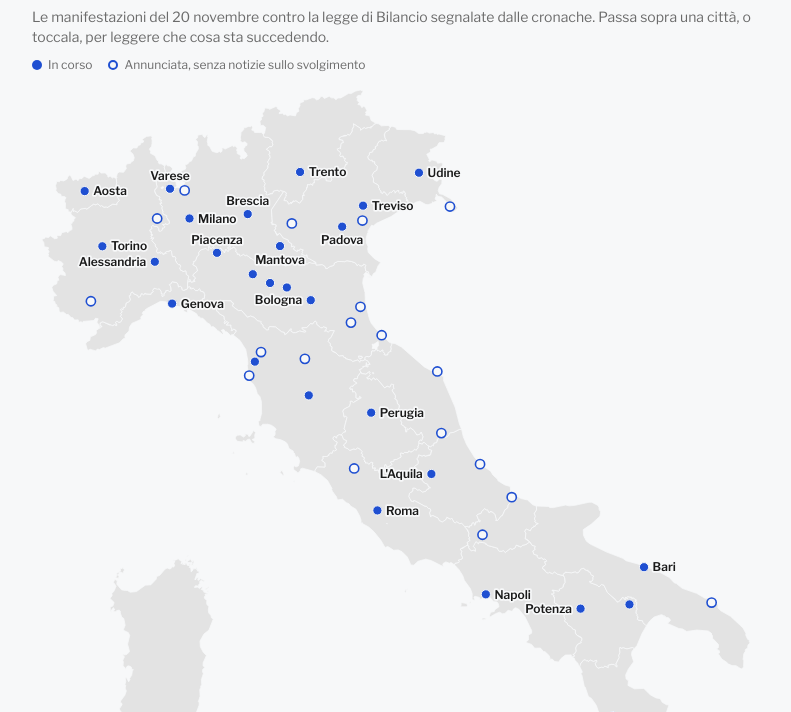
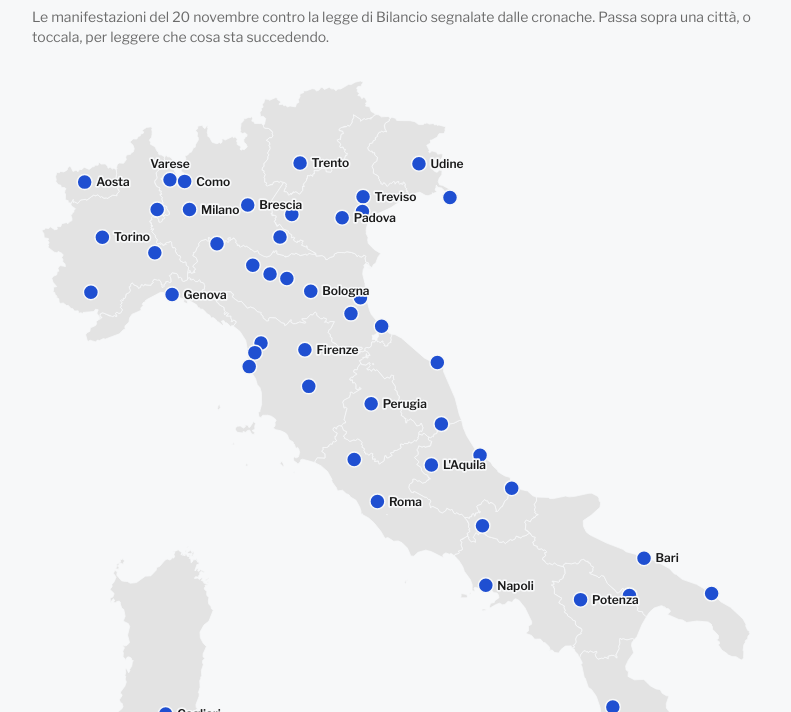
Before and after one commit to CosimoFire/cortei-italia, a plain HTML site: page mappa/index.html in a window 1280 px wide. Shown: the part 88-800 px from the top of the page, without its empty margins (244-1035 px from the left). Drawn offline with nearby package versions, Linux system fonts and the light colour scheme.

Commit message:
Pallini più grandi, nessuna distinzione tra cortei in corso e annunciati
Co-Authored-By: Claude Opus 5.5 <noreply@anthropic.com>

```diff
--- a/mappa/index.html
+++ b/mappa/index.html
@@ -10,9 +10,7 @@
 <link rel="stylesheet" href="../assets/radar.css">
 <style>
   .r-tip { max-width: 300px; }
-  .r-tip__stato { font-size: 11px; font-weight: 600; letter-spacing: .04em; text-transform: uppercase; margin: 0 0 6px; color: var(--ink-2); }
-  .r-tip__stato.is-live { color: var(--blue); }
-  .r-tip ul { margin: 0; padding: 0; list-style: none; }
+  .r-tip ul { margin: 6px 0 0; padding: 0; list-style: none; }
   .r-tip li { position: relative; padding-left: 11px; margin: 0 0 6px; }
   .r-tip li:last-child { margin-bottom: 0; }
   .r-tip li::before { content: ""; position: absolute; left: 0; top: .55em; width: 4px; height: 4px; border-radius: 50%; background: var(--ink-2); }
@@ -20,7 +18,6 @@
   .citta { cursor: pointer; transition: opacity 180ms ease; }
   .etichetta { font-size: 12px; font-weight: 600; fill: var(--ink); paint-order: stroke; stroke: var(--bg); stroke-width: 3.5px; stroke-linejoin: round; pointer-events: none; transition: opacity 180ms ease; }
   .etichetta--min { font-size: 11px; }
-  .sw--pieno { border-radius: 50%; background: var(--blue); }
 </style>
 </head>
 <body>
@@ -30,12 +27,7 @@
     <p class="r-sub">Le manifestazioni del 20 novembre contro la legge di Bilancio segnalate dalle cronache. Passa sopra una città, o toccala, per leggere che cosa sta succedendo.</p>
   </header>
 
-  <div class="r-key" aria-hidden="true">
-    <span><i class="sw sw--pieno"></i>In corso</span>
-    <span><i class="sw sw--ring"></i>Annunciata, senza notizie sullo svolgimento</span>
-  </div>
-
-  <figure class="r-chart" id="mappa" style="margin-top:12px"></figure>
+  <figure class="r-chart" id="mappa"></figure>
   <ul class="sr-only" id="elenco"></ul>
 
   <p class="r-note" id="nota">La mappa riporta le città in cui le cronache segnalano cortei e presìdi: non è l'elenco completo delle piazze dello sciopero.</p>
@@ -84,18 +76,17 @@
         lonlat: c
       };
     }).filter(Boolean);
-    // i pallini "in corso" sopra quelli annunciati
-    dati.sort(function (a, b) { return a.live - b.live || b.lonlat[1] - a.lonlat[1]; });
+    // da nord a sud: i pallini a sud stanno sopra
+    dati.sort(function (a, b) { return b.lonlat[1] - a.lonlat[1]; });
 
     // elenco per lettori di schermo
-    d3.select("#elenco").selectAll("li").data(dati.slice().sort(function (a, b) { return b.live - a.live || a.citta.localeCompare(b.citta); }))
-      .join("li").text(function (d) { return d.citta + ", " + d.stato + ": " + d.eventi.join(". ") + "."; });
+    d3.select("#elenco").selectAll("li").data(dati.slice().sort(function (a, b) { return a.citta.localeCompare(b.citta); }))
+      .join("li").text(function (d) { return d.citta + ": " + d.eventi.join(". ") + "."; });
 
     var tip = Radar.tooltip(box);
 
     function tipHTML(d) {
       return '<div class="r-tip__t">' + esc(nome(d.citta)) + "</div>" +
-        '<div class="r-tip__stato' + (d.live ? " is-live" : "") + '">' + (d.live ? "In corso" : "Annunciata") + "</div>" +
         "<ul>" + d.eventi.map(function (e) { return "<li>" + esc(e) + "</li>"; }).join("") + "</ul>";
     }
     function nome(c) { return c === "Mestre" ? "Venezia-Mestre" : c; }
@@ -109,12 +100,12 @@
       proj.translate([tr[0] + pad - bb[0][0], tr[1] + 6 - bb[0][1]]);
       var H = Math.ceil(bb[1][1] - bb[0][1] + 12);   // altezza presa dalla forma dell'Italia
       dati.forEach(function (d) { var p = proj(d.lonlat); d.x = p[0]; d.y = p[1]; });
-      var R = narrow ? 3.6 : 4.6;
+      var R = narrow ? 5.5 : 7.5;
 
       var svg = d3.select(box).selectAll("svg").data([0]).join("svg")
         .attr("width", W).attr("height", H).attr("viewBox", "0 0 " + W + " " + H)
         .attr("role", "img")
-        .attr("aria-label", "Mappa delle città con cortei e presìdi per lo sciopero generale, in corso o annunciati. L'elenco delle città segue la mappa.");
+        .attr("aria-label", "Mappa delle città con cortei e presìdi per lo sciopero generale. L'elenco delle città segue la mappa.");
       svg.selectAll("title").data([0]).join("title").text("Cortei e presìdi per lo sciopero generale del 20 novembre");
 
       svg.selectAll("g.regioni").data([0]).join("g").attr("class", "regioni")
@@ -124,9 +115,7 @@
       var gP = svg.selectAll("g.punti").data([0]).join("g").attr("class", "punti");
       var punti = gP.selectAll("circle").data(dati, function (d) { return d.citta; }).join("circle")
         .attr("class", "citta mark").attr("cx", function (d) { return d.x; }).attr("cy", function (d) { return d.y; })
-        .style("fill", function (d) { return d.live ? "var(--blue)" : "var(--bg)"; })
-        .style("stroke", function (d) { return d.live ? "var(--bg)" : "var(--blue)"; })
-        .style("stroke-width", function (d) { return d.live ? 1 : 1.6; });
+        .style("fill", "var(--blue)").style("stroke", "var(--bg)").style("stroke-width", 1.5);
       Radar.enter(punti, phase,
         function (s) { s.attr("r", 0); },
         function (s) { s.attr("r", R); },
@@ -135,13 +124,13 @@
       // ---- etichette: città in corso, per priorità, senza sovrapposizioni ----
       var pallini = dati.map(function (d) { return [d.x - R, d.y - R, d.x + R, d.y + R]; }), occupati = [];
       function vuoto(b, lista) { return lista.every(function (o) { return b[2] < o[0] || b[0] > o[2] || b[3] < o[1] || b[1] > o[3]; }); }
-      // le prime città della lista possono coprire un pallino vicino, mai un'altra etichetta
+      // le città della lista PRIORITA possono coprire un pallino vicino, mai un'altra etichetta
       function libero(b, top) {
         if (b[0] < 0 || b[2] > W || b[1] < 0 || b[3] > H) return false;
         return vuoto(b, occupati) && (top || vuoto(b, pallini));
       }
       var fs = narrow ? 11 : 12, cw = fs * 0.56;
-      var candidati = dati.filter(function (d) { return d.live; }).sort(function (a, b) {
+      var candidati = dati.slice().sort(function (a, b) {
         var pa = PRIORITA.indexOf(a.citta), pb = PRIORITA.indexOf(b.citta);
         return (pa < 0 ? 99 : pa) - (pb < 0 ? 99 : pb);
       });
@@ -156,7 +145,7 @@
           { x: d.x, y: d.y + R + h + 1, a: "middle", b: [d.x - w / 2, d.y + R + 2, d.x + w / 2, d.y + R + h + 3] }
         ];
         for (var i = 0; i < pos.length; i++) {
-          if (libero(pos[i].b, PRIORITA.indexOf(d.citta) > -1 && PRIORITA.indexOf(d.citta) < 4)) { occupati.push(pos[i].b); et.push({ d: d, p: pos[i] }); return; }
+          if (libero(pos[i].b, PRIORITA.indexOf(d.citta) > -1)) { occupati.push(pos[i].b); et.push({ d: d, p: pos[i] }); return; }
         }
       });
       var etichette = svg.selectAll("g.etichette").data([0]).join("g").attr("class", "etichette")
```
Also changed, not shown: index.html (+1 -1 lines), immagini/mappa-cortei.png.
